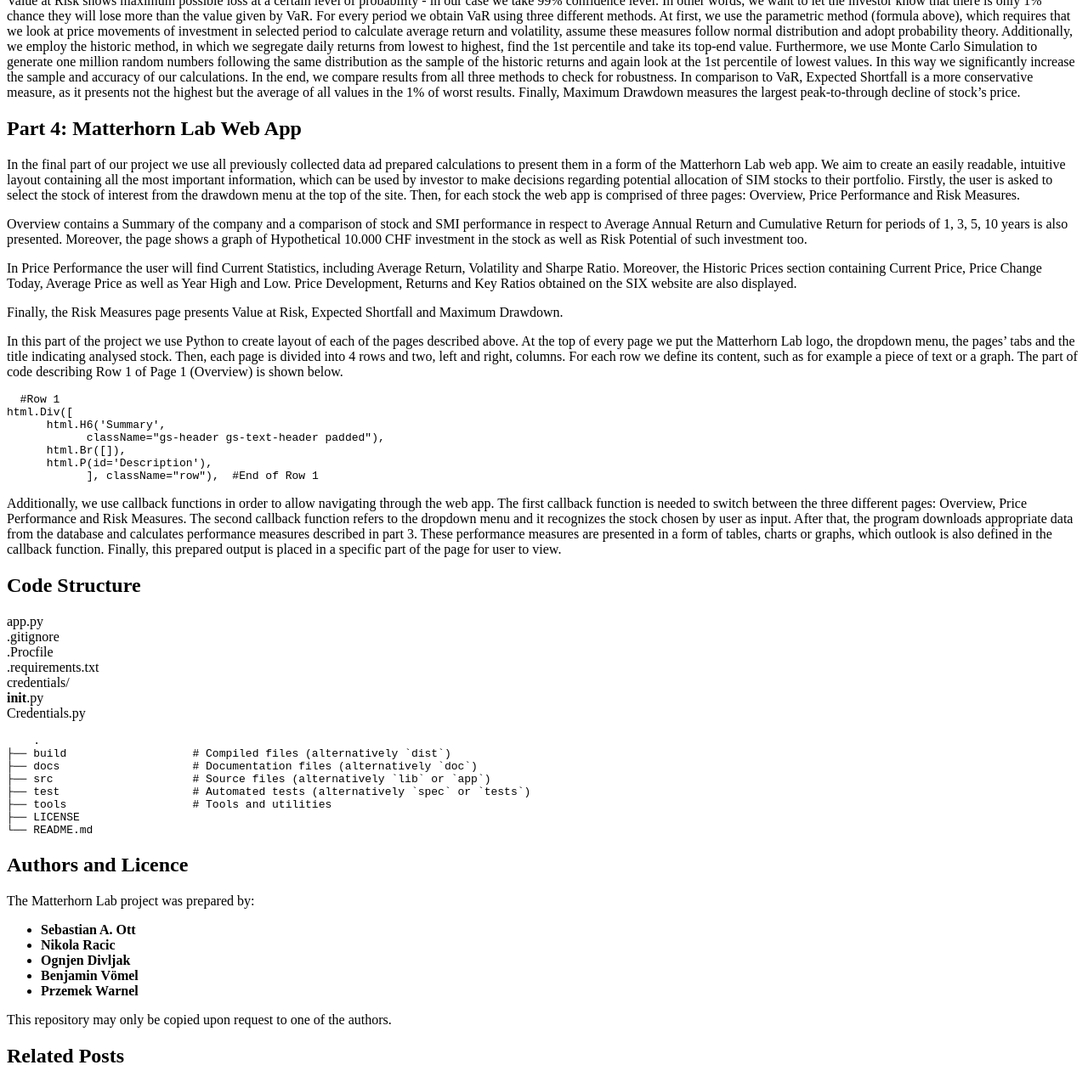
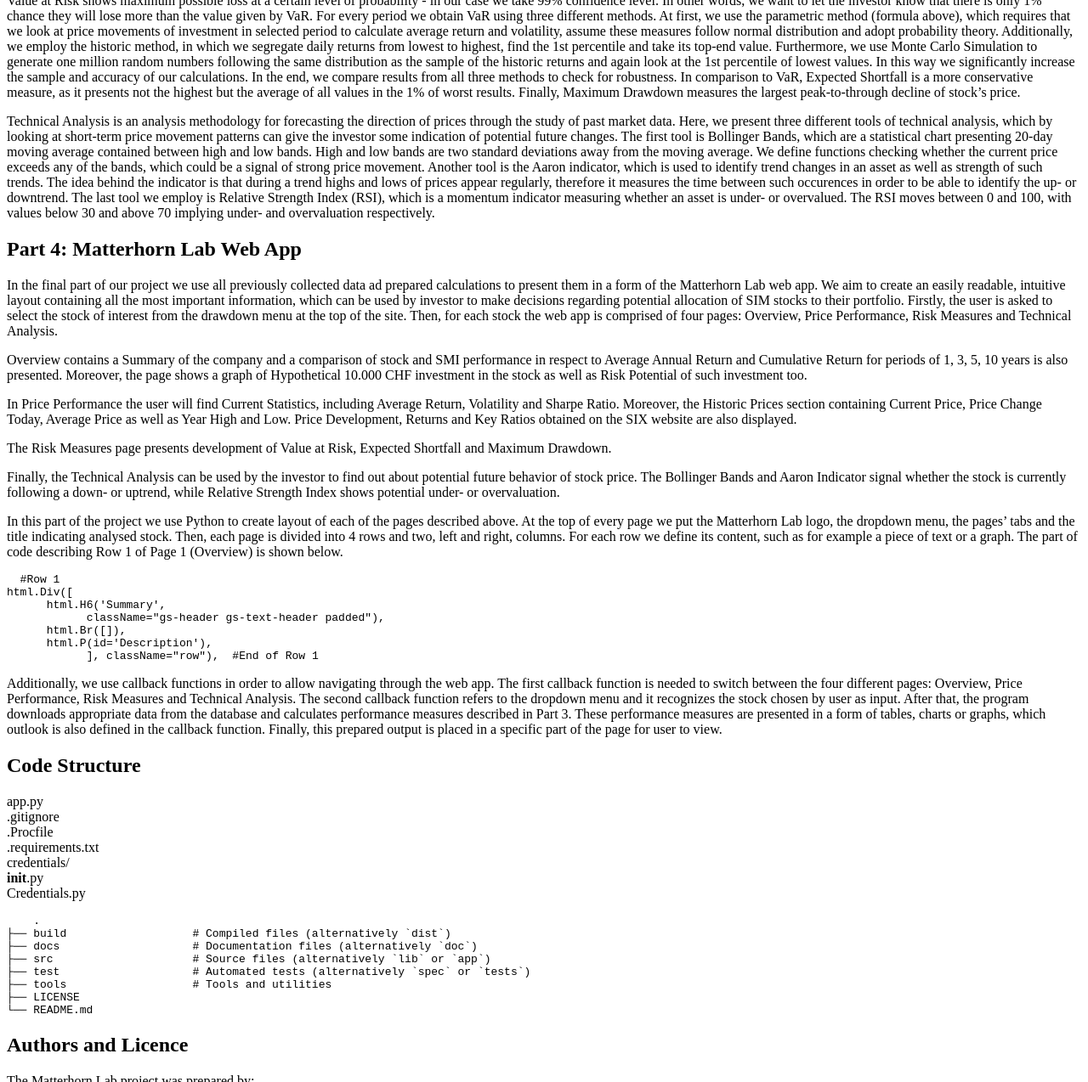
Before and after one commit to matterhornlab/matterhornlab.github.io, a Jekyll site: the page built from _posts/2019-05-24-launch-of-matterhorn-lab.md, in a window 1280 px wide and 1400 px high, scrolled down 7895 px, cut to the strip 126-1400 px from the top of the window. Shown: the whole strip at 85% size. Built offline with Jekyll 4.4.1, drawn with Linux system fonts in a browser that asks for light colours; Markdown is read by kramdown in place of the engine named in the settings; some of the changed text lies outside the part shown.

Commit message:
Update 2019-05-24-launch-of-matterhorn-lab.md

````diff
--- a/_posts/2019-05-24-launch-of-matterhorn-lab.md
+++ b/_posts/2019-05-24-launch-of-matterhorn-lab.md
@@ -25,7 +25,7 @@ In order to access the web app please go to [Matterhorn Lab ](http://matterhorn-
 - [Learning Outcomes](#learning-outcomes)
 - [Part 1: Data Handling Using Postgres SQL](#part-1-data-handling-using-postgres-sql)
 - [Part 2: Webscraping](#part-2-webscraping)
-- [Part 3: Performance Measures](#part-3-performance-measures)
+- [Part 3: Performance Measures and Technical Analysis](#part-3-performance-measures-and-technical-analysis)
 - [Part 4: Matterhorn Lab Web App](#part-4-matterhorn-lab-web-app)
 - [Code Structure](#code-structure)
 - [Authors and Licence](#authors-and-licence)
@@ -89,7 +89,7 @@ In the end, the downloaded stock and SMI prices are combined into a single dataf
 ![](https://github.com/matterhornlab/matterhornlab.github.io/blob/master/_posts/database_upload.png?raw=true)
 
 
-## Part 3: Performance Measures
+## Part 3: Performance Measures and Technical Analysis
 Our goal is to provide useful and interesting information to the potential investor. Therefore, in the third part of the project, we prepare calculations of additional performance measures of analysed companies. Our goal is to present an accurate overview of each stock’s behaviour over time. For this reason, we perform calculations for time periods of different length, ranging from one day to almost 12 years (since the first entries in the database).
 
 In the first step we need to determine the number of business days for each of the considered periods. Here appropriate Python functions are used.
@@ -118,14 +118,18 @@ In the end, we prepare calculations of three other, relatively more complex meas
 
 Value at Risk shows maximum possible loss at a certain level of probability - in our case we take 99% confidence level. In other words, we want to let the investor know that there is only 1% chance they will lose more than the value given by VaR. For every period we obtain VaR using three different methods. At first, we use the parametric method (formula above), which requires that we look at price movements of investment in selected period to calculate average return and volatility, assume these measures follow normal distribution and adopt probability theory. Additionally, we employ the historic method, in which we segregate daily returns from lowest to highest, find the 1st percentile and take its top-end value. Furthermore, we use Monte Carlo Simulation to generate one million random numbers following the same distribution as the sample of the historic returns and again look at the 1st percentile of lowest values. In this way we significantly increase the sample and accuracy of our calculations. In the end, we compare results from all three methods to check for robustness. In comparison to VaR, Expected Shortfall is a more conservative measure, as it presents not the highest but the average of all values in the 1% of worst results. Finally, Maximum Drawdown measures the largest peak-to-through decline of stock’s price.
 
+Technical Analysis is an analysis methodology for forecasting the direction of prices through the study of past market data. Here, we present three different tools of technical analysis, which by looking at short-term price movement patterns can give the investor some indication of potential future changes. The first tool is Bollinger Bands, which are a statistical chart presenting 20-day moving average contained between high and low bands. High and low bands are two standard deviations away from the moving average. We define functions checking whether the current price exceeds any of the bands, which could be a signal of strong price movement. Another tool is the Aaron indicator, which is used to identify trend changes in an asset as well as strength of such trends. The idea behind the indicator is that during a trend highs and lows of prices appear regularly, therefore it measures the time between such occurences in order to be able to identify the up- or downtrend. The last tool we employ is Relative Strength Index (RSI), which is a momentum indicator measuring whether an asset is under- or overvalued. The RSI moves between 0 and 100, with values below 30 and above 70 implying under- and overvaluation respectively.
+
 ## Part 4: Matterhorn Lab Web App
-In the final part of our project we use all previously collected data ad prepared calculations to present them in a form of the Matterhorn Lab web app. We aim to create an easily readable, intuitive layout containing all the most important information, which can be used by investor to make decisions regarding potential allocation of SIM stocks to their portfolio. Firstly, the user is asked to select the stock of interest from the drawdown menu at the top of the site. Then, for each stock the web app is comprised of three pages: Overview, Price Performance and Risk Measures.
+In the final part of our project we use all previously collected data ad prepared calculations to present them in a form of the Matterhorn Lab web app. We aim to create an easily readable, intuitive layout containing all the most important information, which can be used by investor to make decisions regarding potential allocation of SIM stocks to their portfolio. Firstly, the user is asked to select the stock of interest from the drawdown menu at the top of the site. Then, for each stock the web app is comprised of four pages: Overview, Price Performance, Risk Measures and Technical Analysis.
 
 Overview contains a Summary of the company and a comparison of stock and SMI performance in respect to Average Annual Return and Cumulative Return for periods of 1, 3, 5, 10 years is also presented. Moreover, the page shows a graph of Hypothetical 10.000 CHF investment in the stock as well as Risk Potential of such investment too.
 
 In Price Performance the user will find Current Statistics, including Average Return, Volatility and Sharpe Ratio. Moreover, the Historic Prices section containing Current Price, Price Change Today, Average Price as well as Year High and Low. Price Development, Returns and Key Ratios obtained on the SIX website are also displayed.
 
-Finally, the Risk Measures page presents Value at Risk, Expected Shortfall and Maximum Drawdown.
+The Risk Measures page presents development of Value at Risk, Expected Shortfall and Maximum Drawdown.
+
+Finally, the Technical Analysis can be used by the investor to find out about potential future behavior of stock price. The Bollinger Bands and Aaron Indicator signal whether the stock is currently following a down- or uptrend, while Relative Strength Index shows potential under- or overvaluation.
 
 In this part of the project we use Python to create layout of each of the pages described above. At the top of every page we put the Matterhorn Lab logo, the dropdown menu, the pages’ tabs and the title indicating analysed stock. Then, each page is divided into 4 rows and two, left and right, columns. For each row we define its content, such as for example a piece of text or a graph. The part of code describing Row 1 of Page 1 (Overview) is shown below.
 
@@ -139,7 +143,7 @@ html.Div([
             ], className="row"),  #End of Row 1
 ```
 
-Additionally, we use callback functions in order to allow navigating through the web app. The first callback function is needed to switch between the three different pages: Overview, Price Performance and Risk Measures. The second callback function refers to the dropdown menu and it recognizes the stock chosen by user as input. After that, the program downloads appropriate data from the database and calculates performance measures described in part 3. These performance measures are presented in a form of tables, charts or graphs, which outlook is also defined in the callback function. Finally, this prepared output is placed in a specific part of the page for user to view.
+Additionally, we use callback functions in order to allow navigating through the web app. The first callback function is needed to switch between the four different pages: Overview, Price Performance, Risk Measures and Technical Analysis. The second callback function refers to the dropdown menu and it recognizes the stock chosen by user as input. After that, the program downloads appropriate data from the database and calculates performance measures described in Part 3. These performance measures are presented in a form of tables, charts or graphs, which outlook is also defined in the callback function. Finally, this prepared output is placed in a specific part of the page for user to view.
 
 
 ## Code Structure
````
